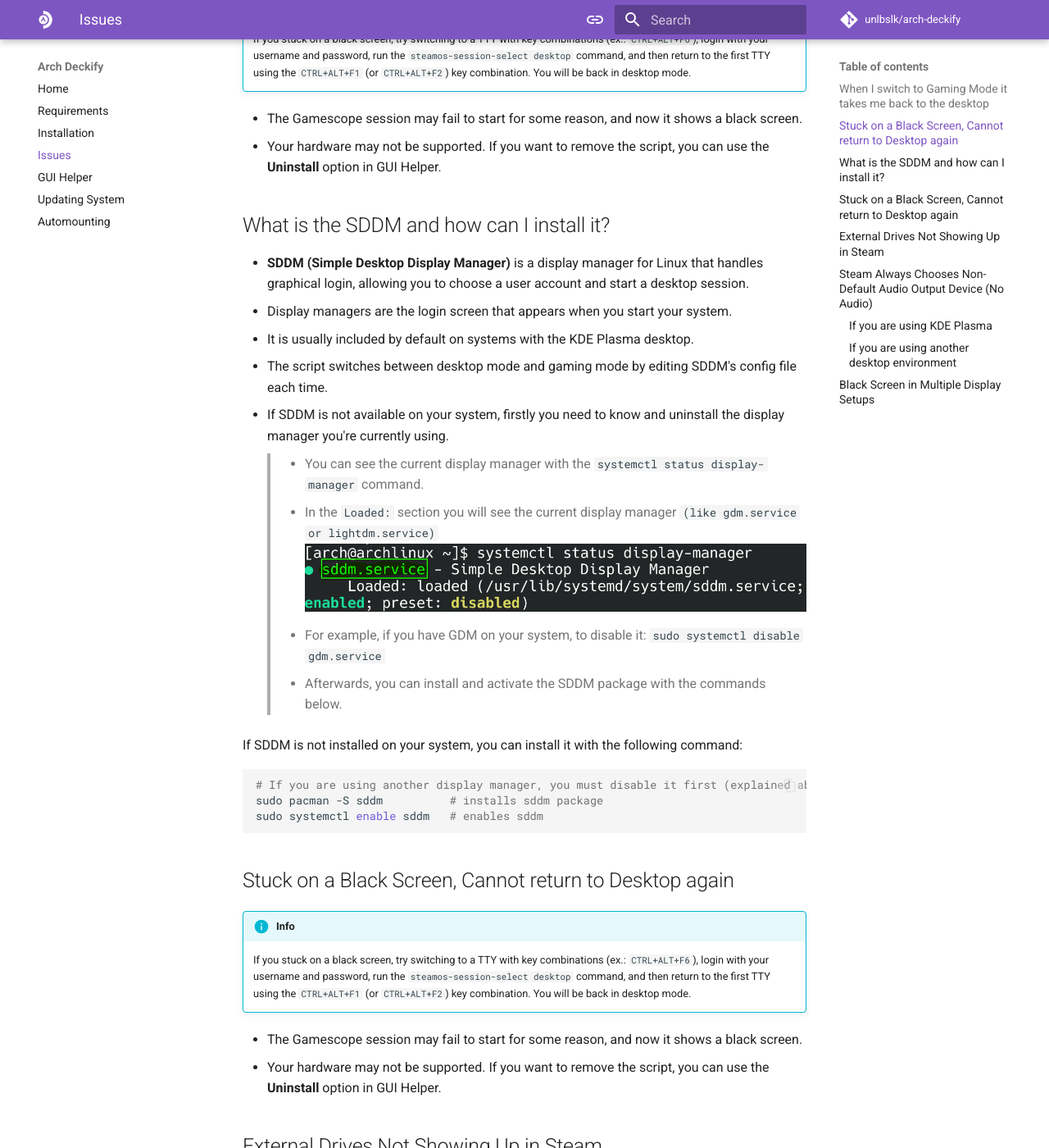
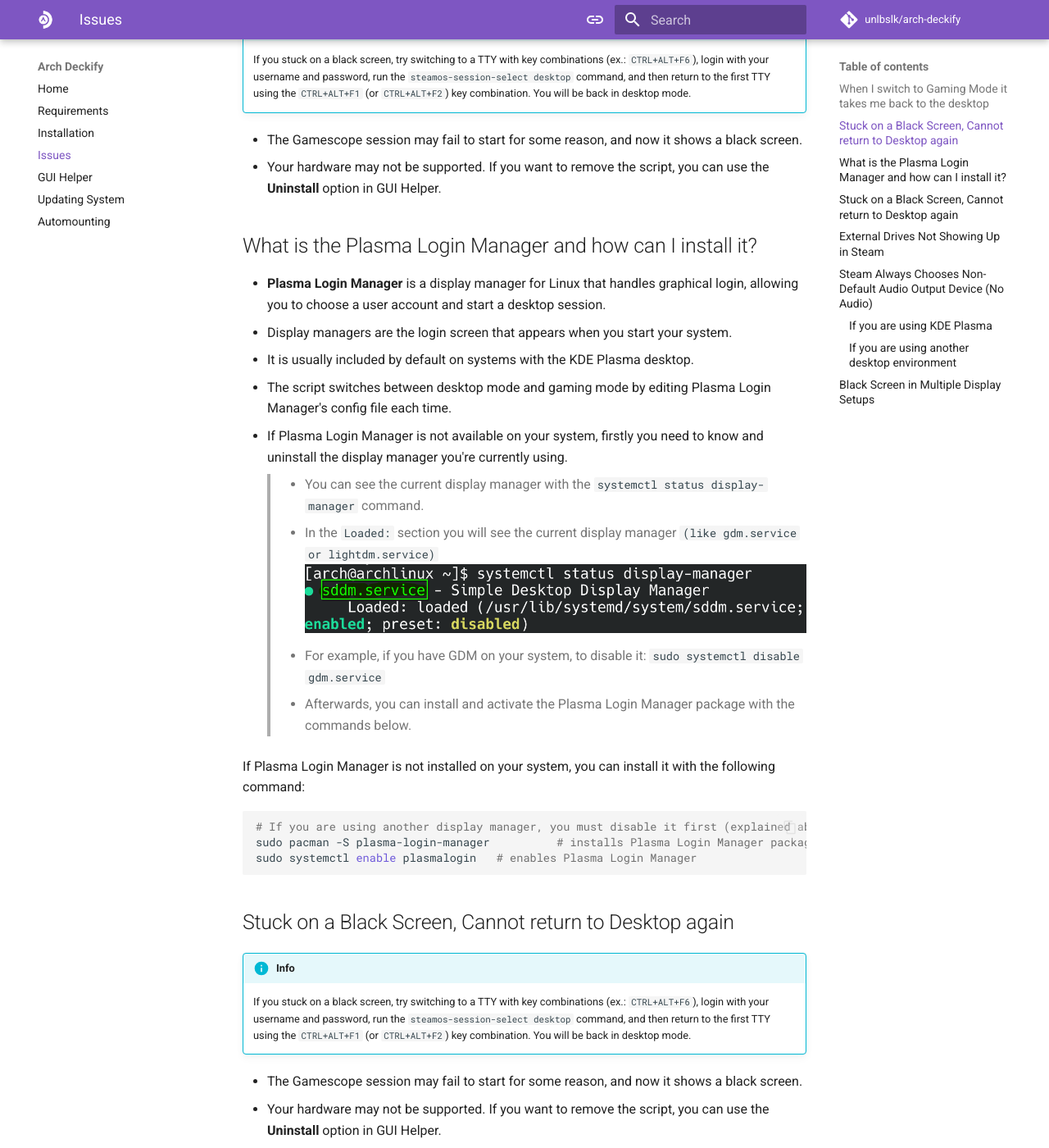
Before and after one commit to unlbslk/arch-deckify, an MkDocs documentation site: the page built from docs_src/issues.md, in a window 1280 px wide and 1400 px high, scrolled down 606 px. Shown: the whole window at 82% size. Built offline with MkDocs 1.6.1 and Material for MkDocs 9.7.7, drawn with Linux system fonts in a browser that asks for light colours; comment, search, counter and statistics services are not loaded; some of the changed text lies outside the part shown.

Commit message:
Revise FAQ on Gaming Mode and display manager

````diff
--- a/docs_src/issues.md
+++ b/docs_src/issues.md
@@ -3,7 +3,7 @@
 ## When I switch to Gaming Mode it takes me back to the desktop
 - The Gamescope session may fail to start for some reason.
 - Alternatively, there might be an issue with the shortcut used to switch to Game Mode. Try switching manually by running `steamos-session-select gamescope`  in the terminal.
-- Another possibility is that there may be an issue with the SDDM configuration file. Try editing the SDDM config file, which is usually located at `/etc/sddm.conf`.
+- Another possibility is that there may be an issue with the Plasma Login Manager configuration file. Try editing the config file, which is usually located at `/etc/plasmalogin.conf`.
 
 ## Stuck on a Black Screen, Cannot return to Desktop again
 !!! info
@@ -11,23 +11,23 @@
 - The Gamescope session may fail to start for some reason, and now it shows a black screen.
 - Your hardware may not be supported. If you want to remove the script, you can use the **Uninstall** option in GUI Helper.
 
-## What is the SDDM and how can I install it?
-- **SDDM (Simple Desktop Display Manager)** is a display manager for Linux that handles graphical login, allowing you to choose a user account and start a desktop session.
+## What is the Plasma Login Manager and how can I install it?
+- **Plasma Login Manager** is a display manager for Linux that handles graphical login, allowing you to choose a user account and start a desktop session.
 - Display managers are the login screen that appears when you start your system.
 - It is usually included by default on systems with the KDE Plasma desktop.
-- The script switches between desktop mode and gaming mode by editing SDDM's config file each time.
-- If SDDM is not available on your system, firstly you need to know and uninstall the display manager you're currently using.
+- The script switches between desktop mode and gaming mode by editing Plasma Login Manager's config file each time.
+- If Plasma Login Manager is not available on your system, firstly you need to know and uninstall the display manager you're currently using.
 > - You can see the current display manager with the `systemctl status display-manager` command.
 > - In the `Loaded:` section you will see the current display manager `(like gdm.service or lightdm.service)`
 > 	![Display Manager Service](images/displaymanager.png)
 > - For example, if you have GDM on your system, to disable it: `sudo systemctl disable gdm.service`
-> - Afterwards, you can install and activate the SDDM package with the commands below.
+> - Afterwards, you can install and activate the Plasma Login Manager package with the commands below.
 
-If SDDM is not installed on your system, you can install it with the following command:
+If Plasma Login Manager is not installed on your system, you can install it with the following command:
 ```bash
 # If you are using another display manager, you must disable it first (explained above).
-sudo pacman -S sddm          # installs sddm package
-sudo systemctl enable sddm   # enables sddm
+sudo pacman -S plasma-login-manager          # installs Plasma Login Manager package
+sudo systemctl enable plasmalogin   # enables Plasma Login Manager
 ```
 
 ## Stuck on a Black Screen, Cannot return to Desktop again
````
